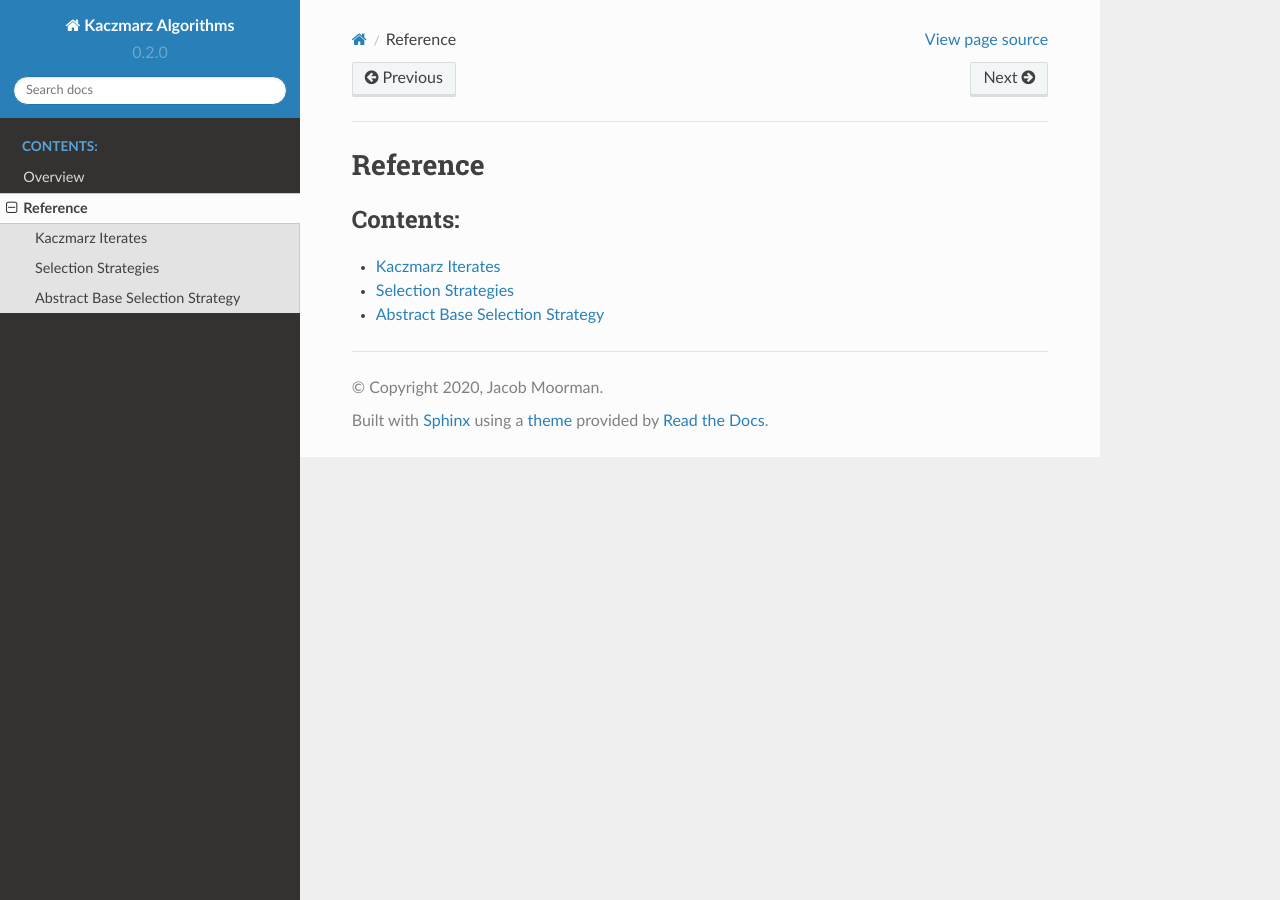
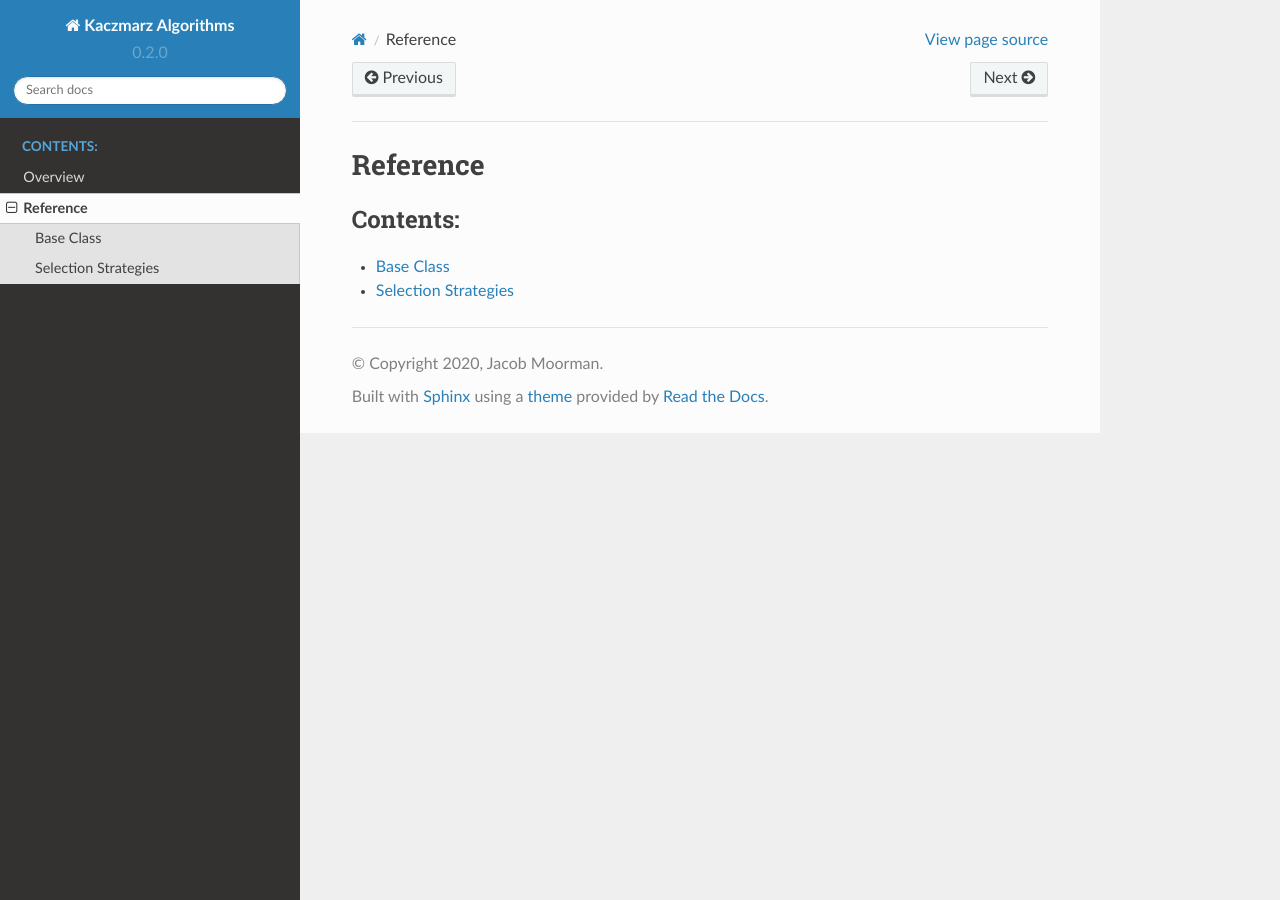
Before and after one commit to jdmoorman/kaczmarz-algorithms, a Sphinx documentation site: the page built from docs/reference/index.rst, in a window 1280 px wide. Built offline with Sphinx 7.4.7 and the Read the Docs theme 2.0.0, drawn with Linux system fonts in a browser that asks for light colours.

Commit message:
Fix docs.

```diff
--- a/docs/reference/abc.rst
+++ /dev/null
@@ -1,6 +0,0 @@
-================================
-Abstract Base Selection Strategy
-================================
-
-.. automodule:: kaczmarz.abc
-   :members:
--- /dev/null
+++ b/docs/reference/base.rst
@@ -0,0 +1,6 @@
+==========
+Base Class
+==========
+
+.. autoclass:: kaczmarz.Base
+   :members:
--- a/docs/reference/index.rst
+++ b/docs/reference/index.rst
@@ -6,6 +6,5 @@ Reference
    :maxdepth: 1
    :caption: Contents:
 
-   iterates
+   base
    selection
-   abc
--- a/docs/reference/iterates.rst
+++ /dev/null
@@ -1,6 +0,0 @@
-=================
-Kaczmarz Iterates
-=================
-
-.. autoclass:: kaczmarz.Iterates
-   :members:
--- a/docs/reference/selection.rst
+++ b/docs/reference/selection.rst
@@ -2,5 +2,5 @@
 Selection Strategies
 ====================
 
-.. automodule:: kaczmarz.selection
+.. autoclass:: kaczmarz.Cyclic
    :members:
```
